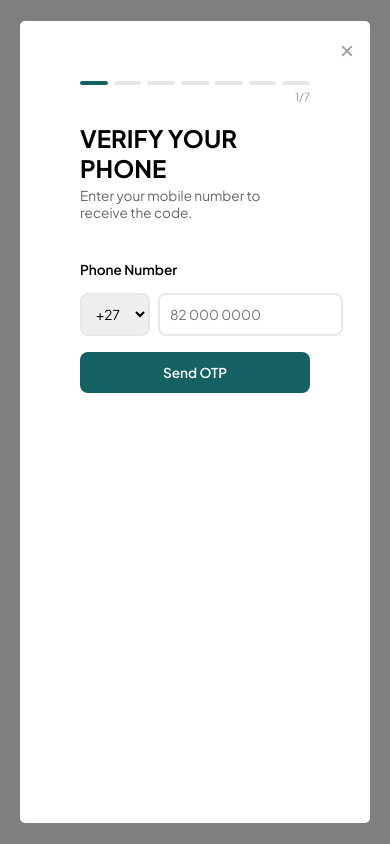
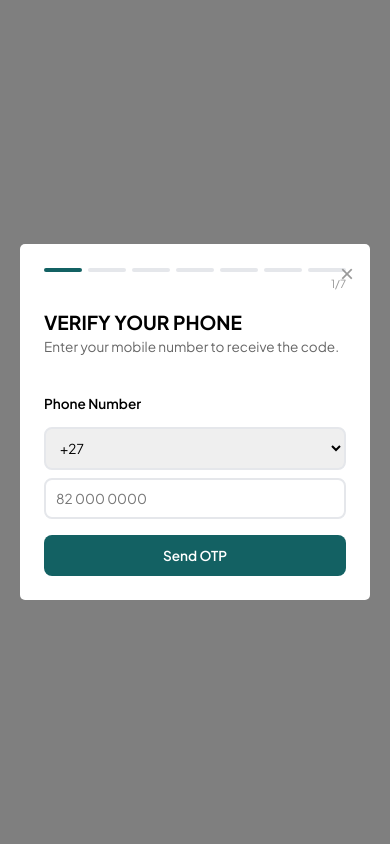
Before and after one commit to nonhlanhlakunene/lca-yenza-frontend, a Vue app: page /verification in a window 390 px wide. Built offline with nearby package versions, Linux system fonts and the light colour scheme.

Commit message:
Added responsive media queries for verifyIdentity

```diff
--- a/src/components/VerifyIdentity.vue
+++ b/src/components/VerifyIdentity.vue
@@ -706,4 +706,56 @@ input:focus, select:focus, textarea:focus {
     font-size: var(--font-sm);
     margin: 0;
 }
+
+/* Tablet and below */
+@media (max-width: 768px) {
+    .n-verifyForm {
+        padding: 32px;
+    }
+}
+
+/* Mobile */
+@media (max-width: 480px) {
+    .n-verifyForm {
+        padding: 24px;
+        height: auto;
+        max-height: 85vh;
+    }
+
+    .n-headings h3 {
+        font-size: 1.2rem;
+    }
+
+    .otp-inputs {
+        gap: 5px;
+    }
+
+    .otp-inputs input {
+        width: 36px;
+        height: 44px;
+        font-size: 1.1rem;
+    }
+
+    .phone-row {
+        flex-direction: column;
+    }
+
+    .phone-row select {
+        flex: 0 0 auto;
+        width: 100%;
+    }
+
+    .row-actions {
+        flex-direction: row;
+        gap: 8px;
+    }
+
+    .link-button {
+        flex: 1;
+        padding: 10px;
+        text-align: center;
+        border: 1px solid #e5e7eb;
+        border-radius: 8px;
+    }
+}
 </style>
```
